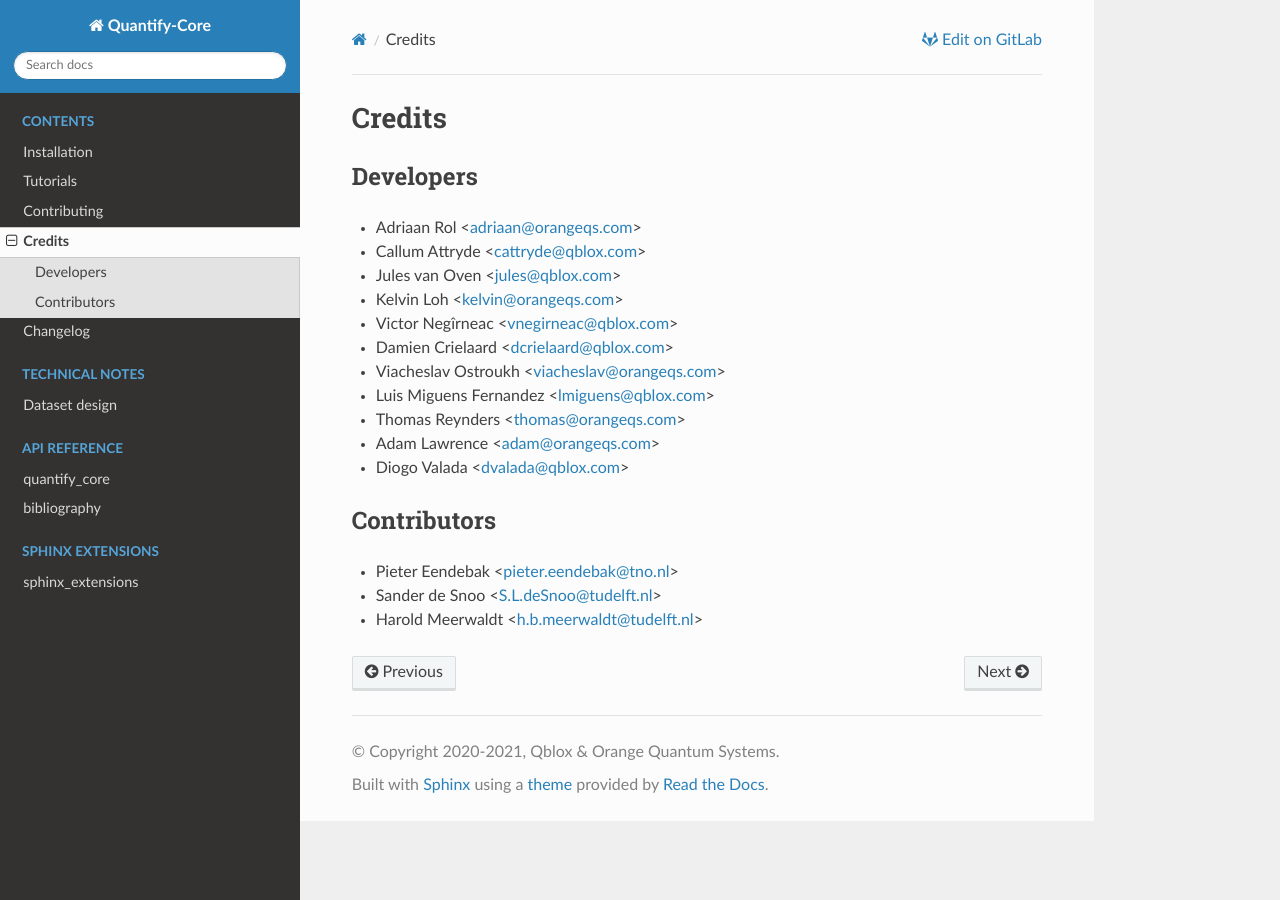
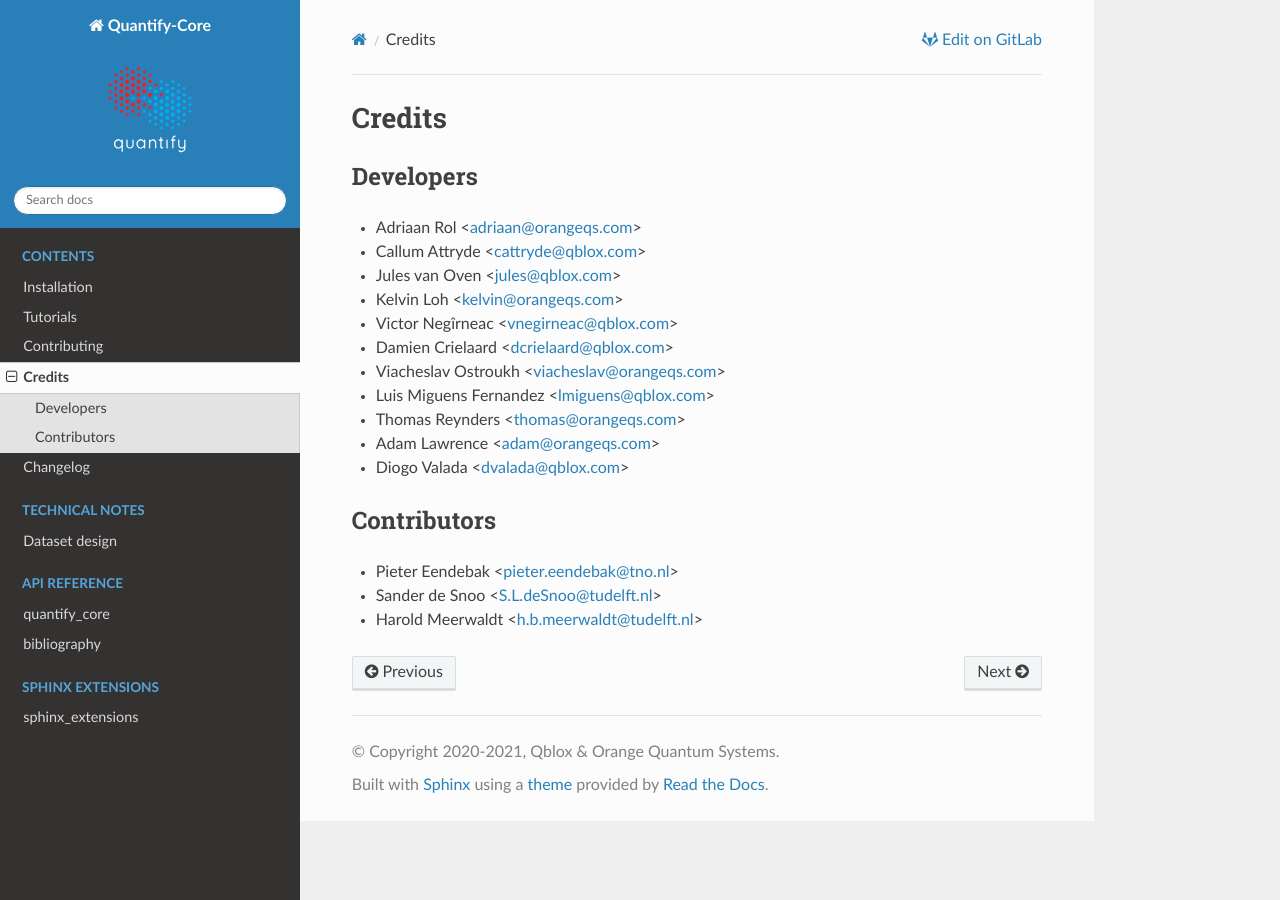
Before and after one commit to quantify-os/quantify-core, a Sphinx documentation site: the page built from docs/authors.rst, in a window 1280 px wide. Built offline with Sphinx 7.4.7 and the Read the Docs theme 2.0.0, drawn with Linux system fonts in a browser that asks for light colours; pages that are not in the unit, such as notebooks, are missing from menus.

Commit message:
Added quantify logo to the documentation

```diff
--- a/README.rst
+++ b/README.rst
@@ -37,6 +37,12 @@ Quantify-core
 .. image:: https://img.shields.io/badge/Supported%20By-UNITARY%20FUND-brightgreen.svg?style=flat
     :target: http://unitary.fund
     :alt: Unitary Fund
+
+
+
+.. figure:: https://orangeqs.com/logos/QUANTIFY_LANDSCAPE.svg
+    :align: center
+    :alt: Quantify logo
 
 Quantify is a python based data acquisition platform focused on Quantum Computing and solid-state physics experiments.
 It is build on top of `QCoDeS <https://qcodes.github.io/Qcodes/>`_ and is a spiritual successor of `PycQED <https://github.com/DiCarloLab-Delft/PycQED_py3>`_.
--- a/docs/conf.py
+++ b/docs/conf.py
@@ -20,6 +20,12 @@
 #
 import os
 import sys
+
+# qcodes imports scipy under the hood but since scipy=1.7.0 it needs to be imported
+# here with typing.TYPE_CHECKING = True otherwise we run into quantify-core#
+import lmfit  # related to quantify-core#218 and quantify-core#221
+import marshmallow
+import qcodes
 
 package_path = os.path.abspath("..")
 sys.path.insert(0, package_path)
@@ -137,6 +143,21 @@ napoleon_include_init_with_doc = True
 # a list of builtin themes.
 #
 html_theme = "sphinx_rtd_theme"
+
+
+# The name of an image file (relative to this directory) to place at the top
+# of the sidebar.
+
+# the white text fits better with the current sphinx theme
+# both files are in the repository
+# html_logo = "images/QUANTIFY-LOGO.svg"
+html_logo = "images/QUANTIFY-LOGO-WHITE-TEXT.svg"
+
+# The name of an image file (within the static path) to use as favicon of the
+# docs.  This file should be a Windows icon file (.ico) being 16x16 or 32x32
+# pixels large.
+html_favicon = "images/QUANTIFY-FAVICON_16.png"
+
 
 # Theme options are theme-specific and customize the look and feel of a
 # theme further.  For a list of options available for each theme, see the
@@ -268,11 +289,6 @@ if os.environ.get("GITLAB_CI", "false") == "true":
 # https://github.com/QCoDeS/Qcodes/pull/2909
 # but the issues popped up again, so this is the best and easier solution so far
 
-# qcodes imports scipy under the hood but since scipy=1.7.0 it needs to be imported
-# here with typing.TYPE_CHECKING = True otherwise we run into quantify-core#
-import lmfit  # related to quantify-core#218 and quantify-core#221
-import marshmallow
-import qcodes
 
 # When building the docs we need `typing.TYPE_CHECKING` to be `True` so that the
 # sphinx' kernel loads the modules corresponding to the typehints and is able to
--- a/requirements_dev.txt
+++ b/requirements_dev.txt
@@ -24,7 +24,7 @@ black
 pylint
 pre-commit
 pre-commit-hooks # common hooks for git repos
-isort # sort python imports
+isort>=5.10.0 # sort python imports
 
 scanpydoc>=0.7.1 # ensures latest typing_extensions is used in sphinx (https://github.com/theislab/scanpydoc/issues/31)
 docutils<0.17 # pinned due to issue #175
```
Also changed, not shown: docs/images/QUANTIFY-FAVICON_16.png (added), docs/images/QUANTIFY-LOGO-WHITE-TEXT.svg (added), docs/images/QUANTIFY-LOGO.svg (added), docs/images/QUANTIFY_LANDSCAPE.svg (added).
